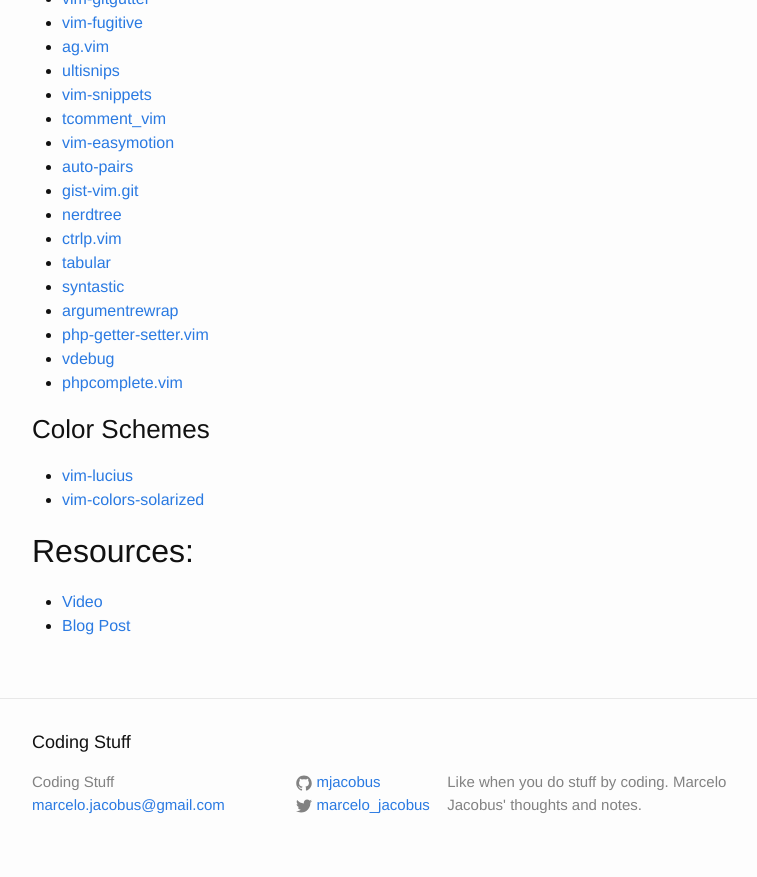
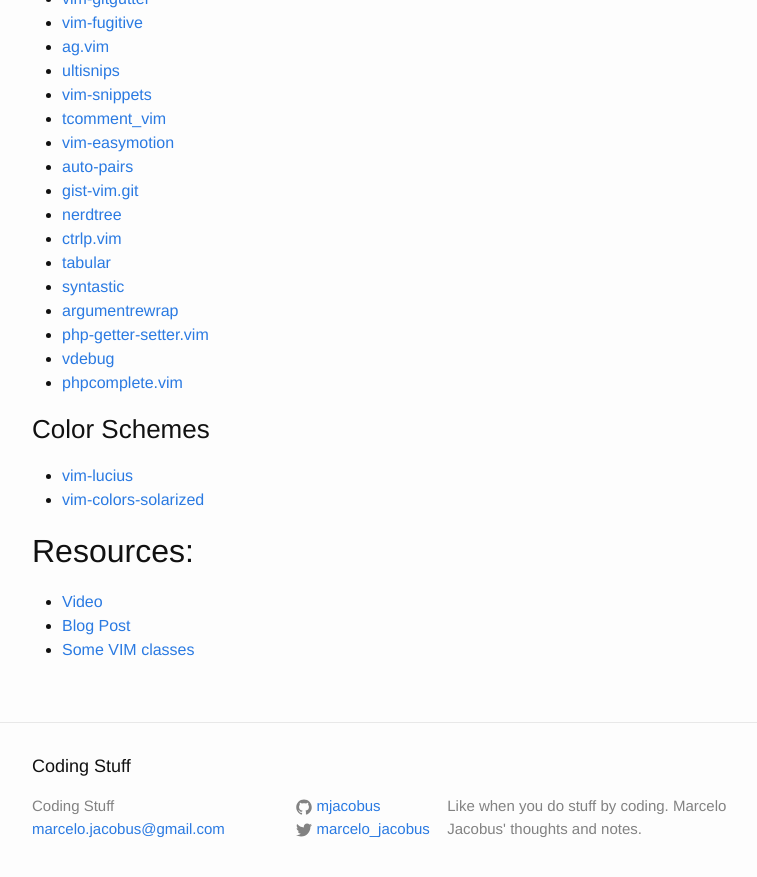
Before and after one commit to mjacobus/mjacobus.github.io, a Jekyll site: the page built from _posts/2015-04-17-using-vim-as-a-php-ide.md, in a window 1280 px wide and 900 px high, scrolled down 4769 px. Shown: the top 877 px of the window, without its empty margins (238-995 px from the left). Built offline with Jekyll 4.4.1, drawn with Linux system fonts in a browser that asks for light colours; comment, search, counter and statistics services are not loaded.

```diff
--- a/_posts/2015-04-17-using-vim-as-a-php-ide.md
+++ b/_posts/2015-04-17-using-vim-as-a-php-ide.md
@@ -241,3 +241,4 @@ With the dot command you can repeat the last action
 
 - [Video](https://www.youtube.com/watch?v=_NUO4JEtkDw)
 - [Blog Post](https://mikecoutermarsh.com/learning-vim-in-a-week/)
+- [Some VIM classes](https://github.com/shawncplus/vim-classes)
```
Also changed, not shown: _drafts/ideas.md (+1 -0 lines).
